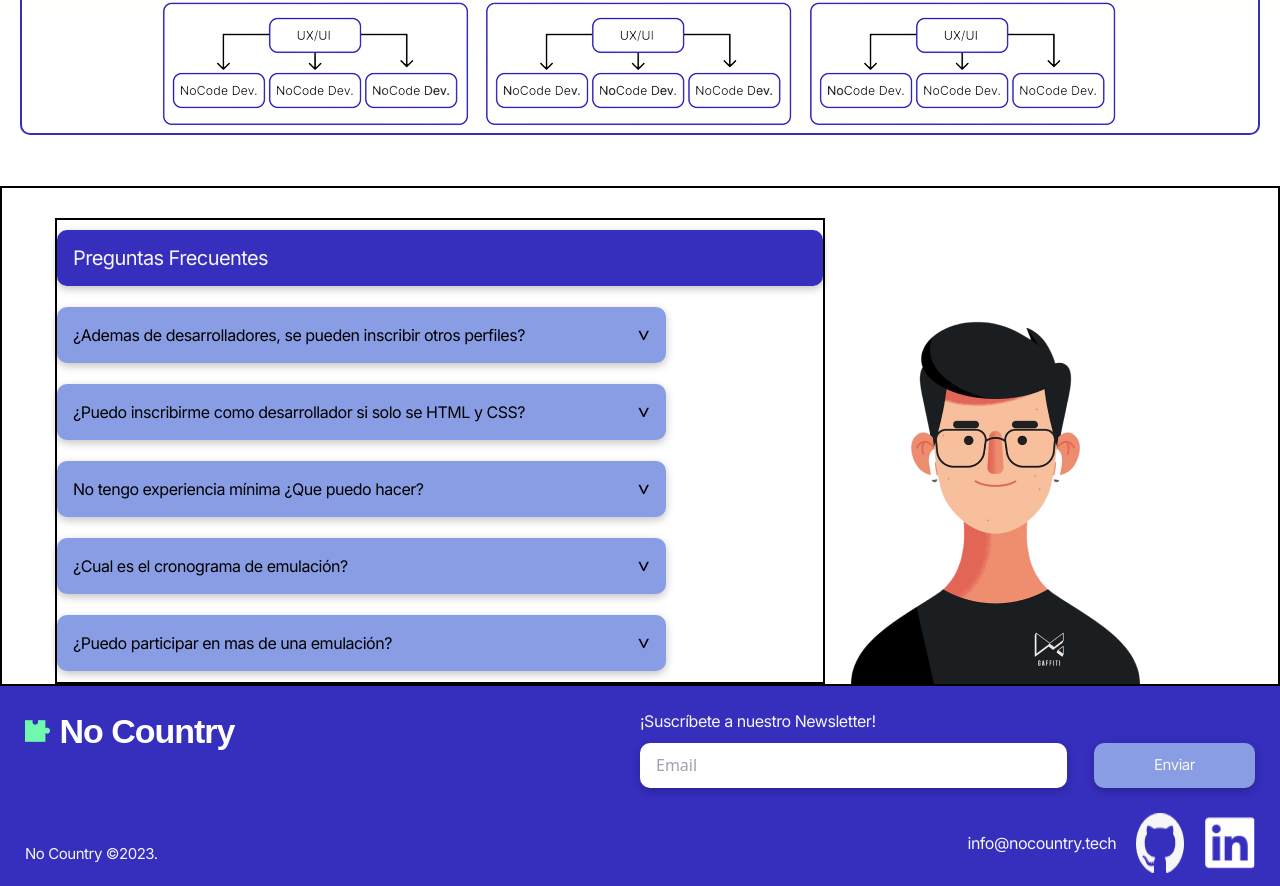
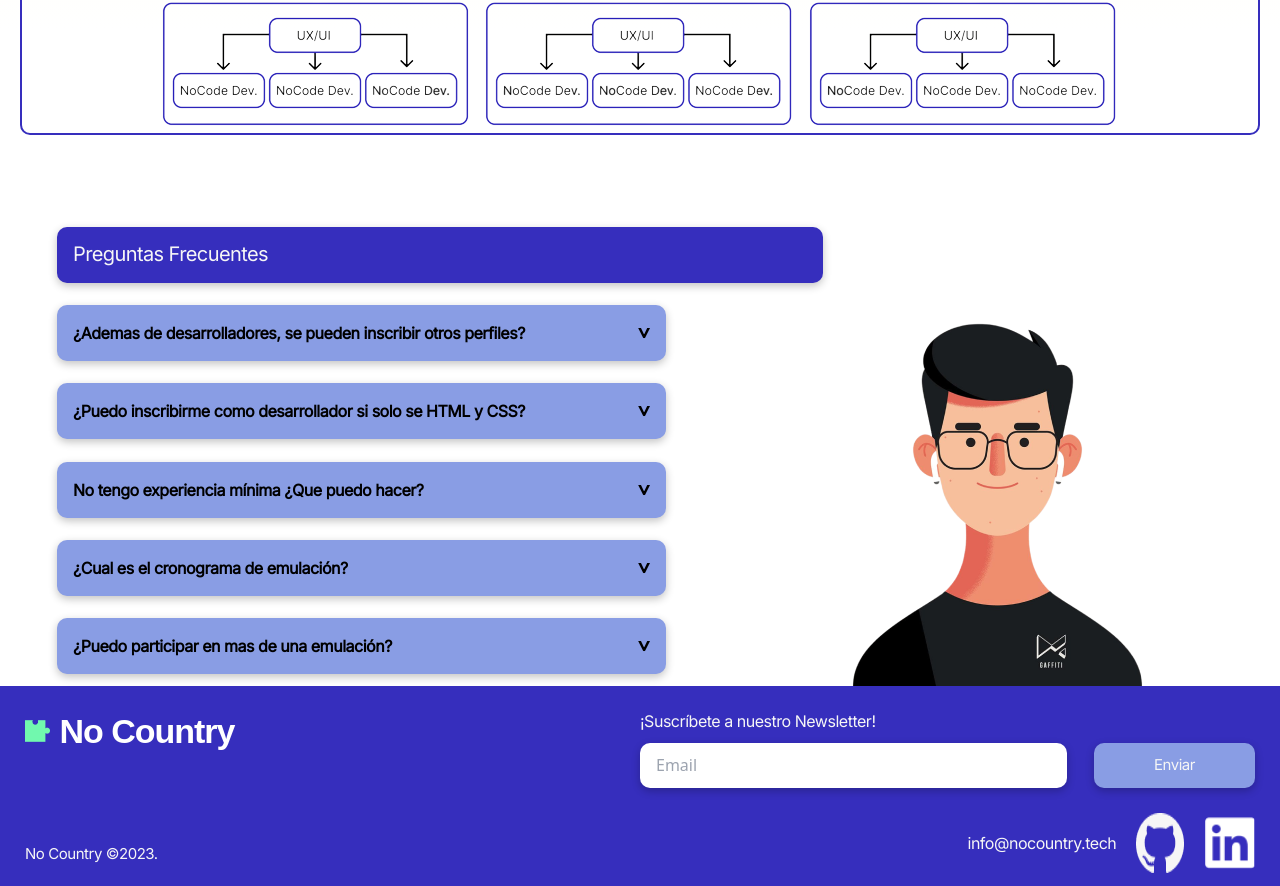
Before and after one commit to No-Country/c10-5-t-phpreact, a React (Vite) app in the folder Front/: page / in a window 1280 px wide. Shown: the part 2871-3757 px from the top of the page. Built offline with nearby package versions, Linux system fonts and the light colour scheme.

Commit message:
finished faqs

```diff
--- a/Front/src/Components/Home/Section_5.jsx
+++ b/Front/src/Components/Home/Section_5.jsx
@@ -4,35 +4,35 @@ import {faq, accordion} from "./Questions";
 
 function Section_5(){
 
-    const [active, setActive] = useState(0)
+    const [active, setActive] = useState(null)
 
-    function toggle(){
-       if(active === 0){
-        setActive(1)
-       } else{
-        setActive(0)
-       }
+    function toggle(index) {
+        if(active === index){
+            return setActive(null)
+        } else{
+            setActive(index)
+        }
     }
 
-    // console.log(active)
+    console.log(active)
     return(
-        <div id="section_5" className="flex w-full h-[500px] justify-evenly px-[20px] pt-[30px] items-center relative border-2 border-black">
+        <div id="section_5" className="flex w-full h-[500px] justify-evenly px-[20px] pt-[30px] items-center relative">
 
 
-            <div className="flex flex-col justify-around h-full border-2 border-black mr-[400px]">
+            <div className="flex flex-col justify-around h-full mr-[400px]">
                 <div className="flex bg-primary w-[766px] h-[56px] rounded-[10px] shadow-dark items-center">
                     <span className="font-Inter text-[20px] font-[500] text-text-color-white tracking-[-0.03em] leading-[45px] indent-4">Preguntas Frecuentes</span>
                 </div>
 
-                {faq.map(e => (
-                      <div className="w-[609px] h-[56px] bg-secondary rounded-[10px] shadow-dark items-center group is-active cursor-pointer">
-                      <div className="flex items-center">
-                          <div className="w-full font-Inter text-[16px] font-[500] tracking-[-0.03em] leading-[56px] indent-4">{e.question}</div>
-                          <div className="font-Inter text-[20px] font-[500] rotate-90 mr-[15px]">&gt;</div>
+                {faq.map((e, index) => (
+                      <div className="w-[609px] h-auto bg-secondary rounded-[10px] shadow-dark items-center group is-active cursor-pointer" key={index}>
+                      <div className="flex items-center" onClick={() => toggle(index)}>
+                          <div className="w-full font-Inter text-[16px] font-[600] tracking-[-0.03em] leading-[56px] indent-4">{e.question}</div>
+                          <div className={`${active !== index ? 'font-Inter text-[20px] font-[600] rotate-90 mr-[15px]' : 'font-Inter text-[20px] font-[600] rotate-270 mr-[15px]' }`}>&gt;</div>
                           {/* <img src="../../src/assets/vector.png" alt="vector" className="mr-[15px] group-[.is-active]:rotate-[180deg]" /> */}
                       </div>
 
-                      <div className='overflow-hidden max-h-0 group-[is.active]:max-h-auto'>
+                      <div className={`${active !== index ? 'overflow-hidden max-h-0 group-[is.active]:max-h-auto' : 'overflow-visible h-auto px-[15px] py-[15px]'}`}>
                           {e.answer}
                       </div>
                   </div>
```
